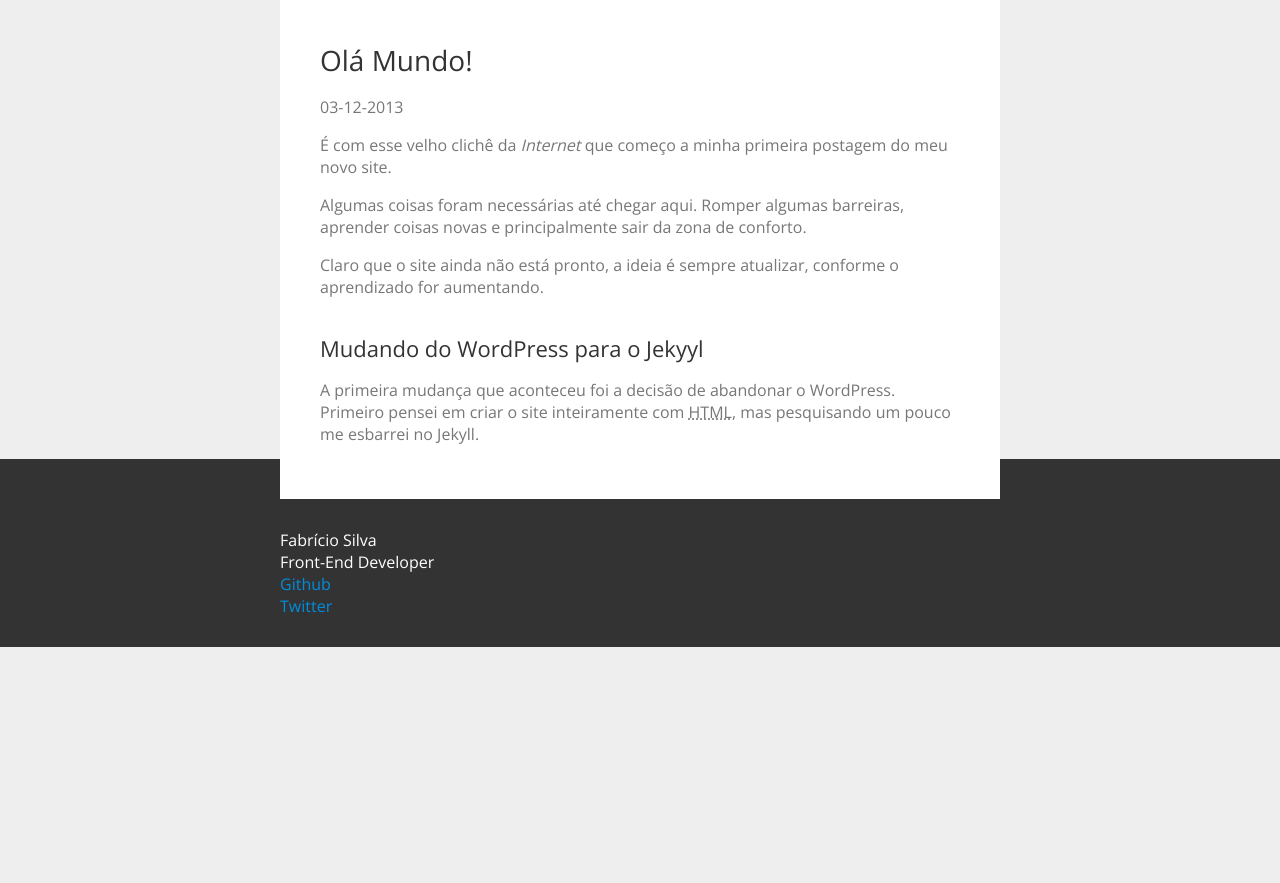
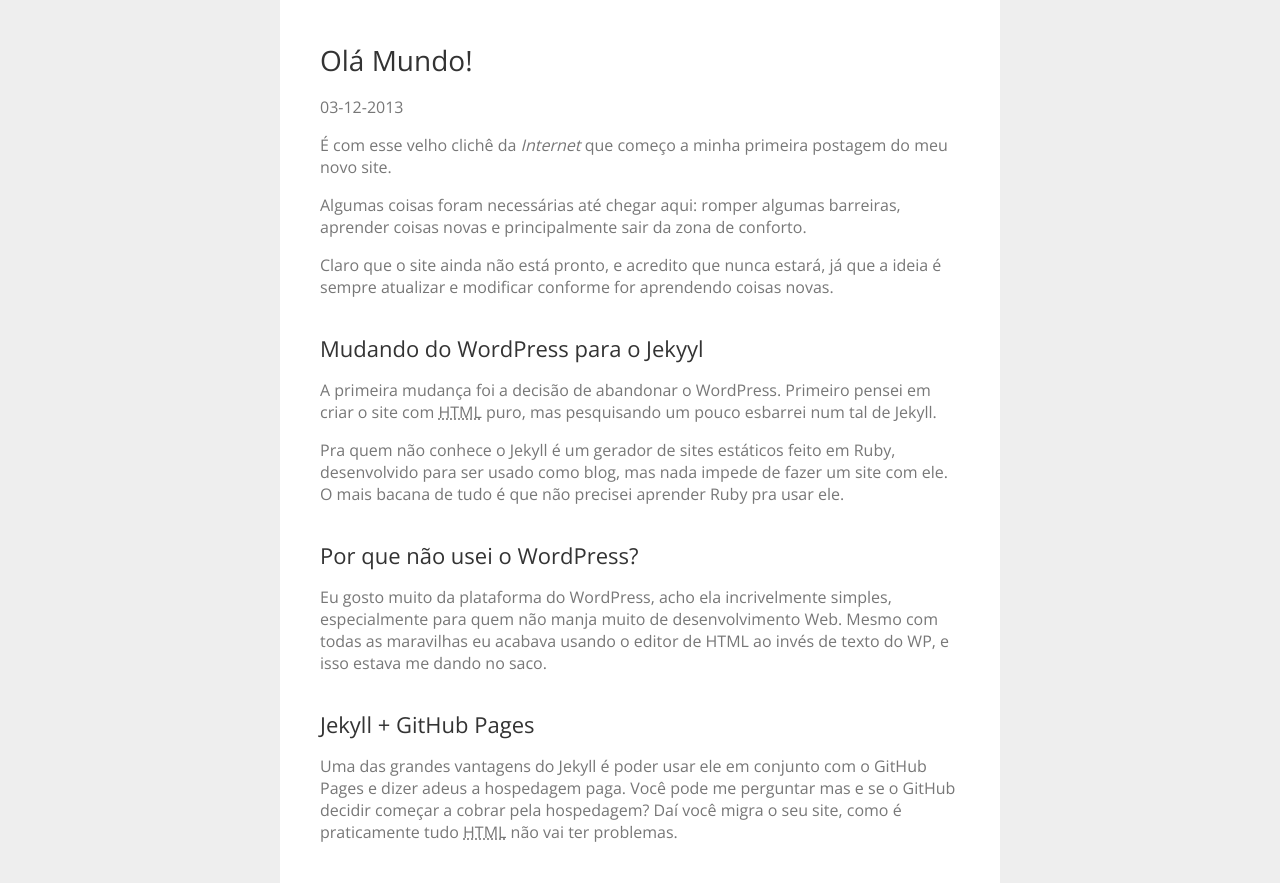
Before and after one commit to fabriciofmsilva/fabriciofmsilva.github.io, a Jekyll site: the page built from _posts/2013-07-03-ola-mundo.md, in a window 1280 px wide and 1400 px high, cut to the strip 359-1242 px from the top of the window. Built offline with Jekyll 4.4.1, drawn with Linux system fonts in a browser that asks for light colours; nearby versions of some CDN libraries; some of the changed text lies outside the part shown.

Commit message:
Update post: Olá Mundo

```diff
--- a/_posts/2013-07-03-ola-mundo.md
+++ b/_posts/2013-07-03-ola-mundo.md
@@ -9,10 +9,24 @@
 
 É com esse velho clichê da *Internet* que começo a minha primeira postagem do meu novo site.
 
-Algumas coisas foram necessárias até chegar aqui. Romper algumas barreiras, aprender coisas novas e principalmente sair da zona de conforto.
+Algumas coisas foram necessárias até chegar aqui: romper algumas barreiras, aprender coisas novas e principalmente sair da zona de conforto.
 
-Claro que o site ainda não está pronto, a ideia é sempre atualizar, conforme o aprendizado for aumentando.
+Claro que o site ainda não está pronto, e acredito que nunca estará, já que a ideia é sempre atualizar e modificar conforme for aprendendo coisas novas.
 
 ##Mudando do WordPress para o Jekyyl
 
-A primeira mudança que aconteceu foi a decisão de abandonar o WordPress. Primeiro pensei em criar o site inteiramente com <abbr title="HyperText Markup Language">HTML</abbr>, mas pesquisando um pouco me esbarrei no Jekyll.
+A primeira mudança foi a decisão de abandonar o **WordPress**. Primeiro pensei em criar o site com <abbr title="HyperText Markup Language">HTML</abbr> puro, mas pesquisando um pouco esbarrei num tal de **Jekyll**.
+
+Pra quem não conhece o Jekyll é um gerador de sites estáticos feito em **Ruby**, desenvolvido para ser usado como blog, mas nada impede de fazer um site com ele. O mais bacana de tudo é que não precisei aprender Ruby pra usar ele.
+
+##Por que não usei o WordPress?
+
+Eu gosto muito da plataforma do WordPress, acho ela incrivelmente simples, especialmente para quem não manja muito de desenvolvimento Web. Mesmo com todas as maravilhas eu acabava usando o editor de HTML ao invés de texto do WP, e isso estava me dando no saco.
+
+##Jekyll + GitHub Pages
+
+Uma das grandes vantagens do Jekyll é poder usar ele em conjunto com o **GitHub Pages** e dizer adeus a hospedagem paga. Você pode me perguntar mas e se o GitHub decidir começar a cobrar pela hospedagem? Daí você migra o seu site, como é praticamente tudo <abbr title="HyperText Markup Language">HTML</abbr> não vai ter problemas.
+
+##Olá Markdown
+
+Outra vantagem do Jekyll é poder escrever as postagens em **Markdown**. Pra quem usa essa linguagem de marcação sabe a facilidade que é escrever com ela. Se precisar de <abbr title="HyperText Markup Language">HTML</abbr> digite e ele será interpretado!
```
